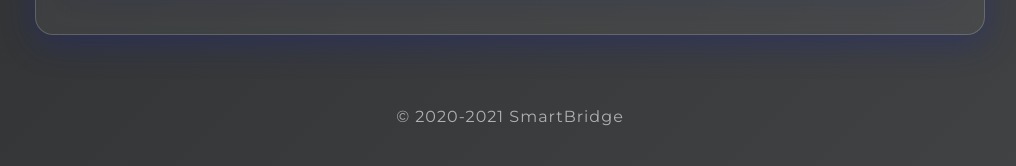
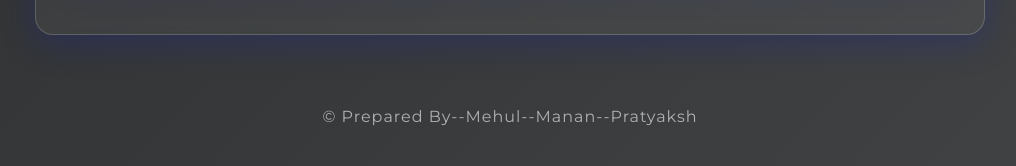
Before and after one commit to Pratyaksh-Saxena018/Credit_Card_Approval_Project, a Flask app: page /Prediction in a window 1280 px wide. Shown: the part 1303-1469 px from the top of the page, without its empty margins (130-1146 px from the left). Run offline with Flask 3, Linux system fonts and the light colour scheme; parts of the project's set-up code (start-up, migrations or seed data) failed here and were passed over.

Commit message:
Modifications in HTML codes

```diff
--- a/templates/Results.html
+++ b/templates/Results.html
@@ -112,7 +112,7 @@
     </div>
   </div>
   <footer>
-    &copy; 2020-2021 SmartBridge
+    &copy; Prepared By--Mehul--Manan--Pratyaksh
   </footer>
 </body>
 </html>
--- a/templates/ccaindex1.html
+++ b/templates/ccaindex1.html
@@ -228,7 +228,7 @@
       </div>
     </div>
     <footer>
-      &copy; 2020-2021 SmartBridge
+      &copy; Prepared By--Mehul--Manan--Pratyaksh
     </footer>
   </div>
 </body>
```
